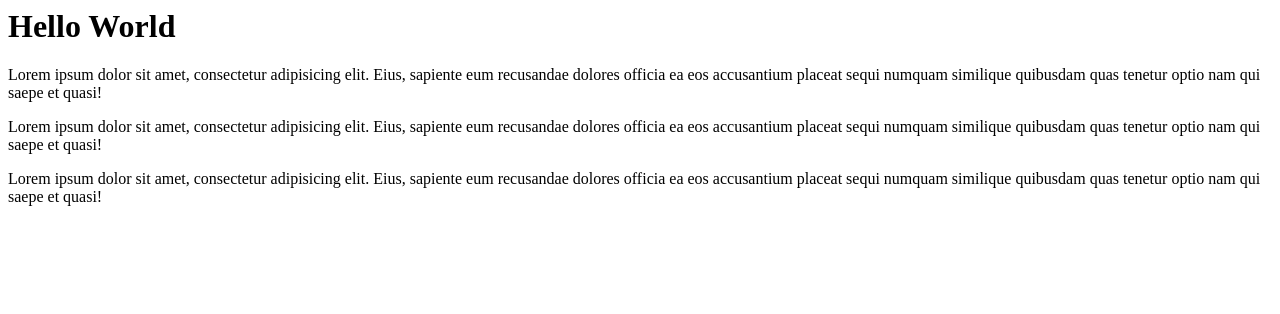
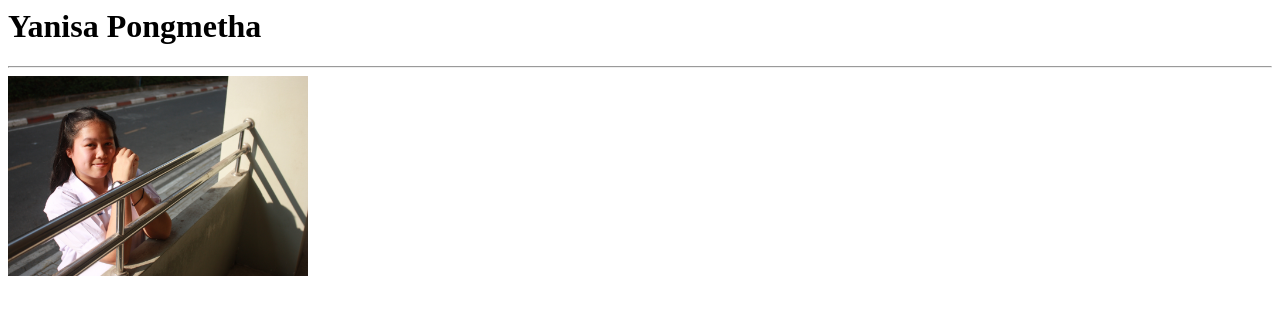
Before and after one commit to yanisa2002/Lab1_ghPage, a plain HTML site: page index.html in a window 1280 px wide. Drawn offline with Linux system fonts and the light colour scheme.

Commit message:
add image

```diff
--- a/index.html
+++ b/index.html
@@ -3,12 +3,11 @@
     <meta charset="UTF-8">
     <meta http-equiv="X-UA-Compatible" content="IE=edge">
     <meta name="viewport" content="width=device-width, initial-scale=1.0">
-    <title>Document</title>
+    <title>Yanisa Page</title>
 </head>
 <body>
-    <h1>Hello World</h1>
-    <p>Lorem ipsum dolor sit amet, consectetur adipisicing elit. Eius, sapiente eum recusandae dolores officia ea eos accusantium placeat sequi numquam similique quibusdam quas tenetur optio nam qui saepe et quasi!</p>
-    <p>Lorem ipsum dolor sit amet, consectetur adipisicing elit. Eius, sapiente eum recusandae dolores officia ea eos accusantium placeat sequi numquam similique quibusdam quas tenetur optio nam qui saepe et quasi!</p>
-    <p>Lorem ipsum dolor sit amet, consectetur adipisicing elit. Eius, sapiente eum recusandae dolores officia ea eos accusantium placeat sequi numquam similique quibusdam quas tenetur optio nam qui saepe et quasi!</p>
+    <h1>Yanisa Pongmetha</h1>
+    <hr />
+    <img src="IMG_0792.jpg" width="300" />
 </body>
 </html>
```
Also changed, not shown: IMG_0792.JPG (added).
